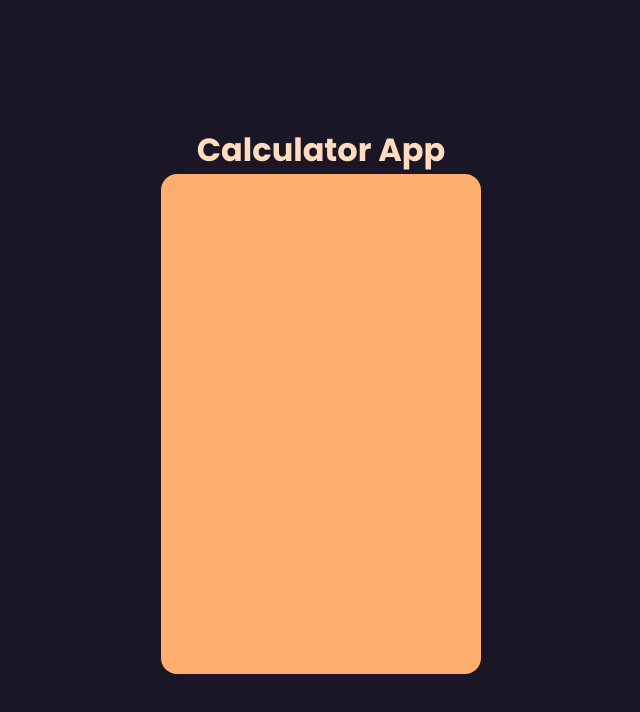
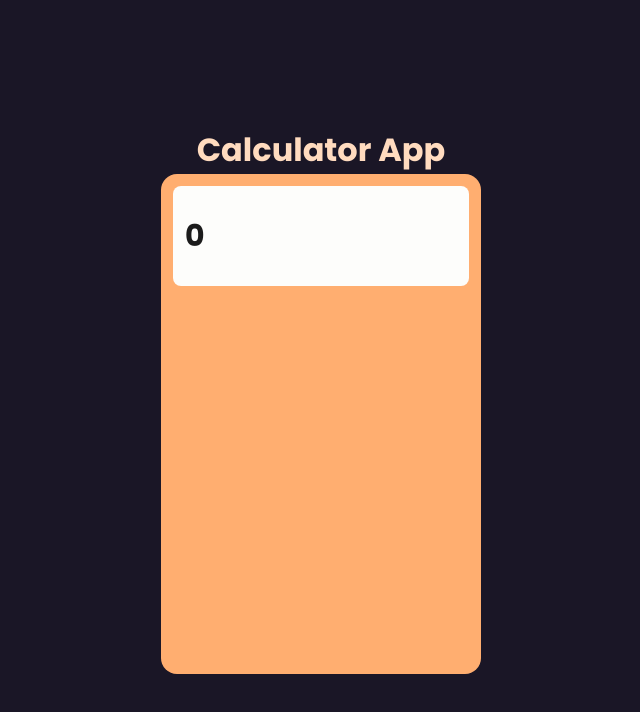
Before and after one commit to Chatano/calculator, a React (Create React App) app: page / in a window 1280 px wide. Shown: the top 712 px of the page, without its empty margins (319-959 px from the left). Built offline with nearby package versions, Linux system fonts and the light colour scheme.

Commit message:
create display

```diff
--- a/src/components/Calculator.tsx
+++ b/src/components/Calculator.tsx
@@ -1,13 +1,14 @@
-import { Container } from "../styles/components/Calculator"
+import { useState } from "react"
+import { Container, Display } from "../styles/components/Calculator"
 
 export const Calculator: React.FC = () => {
+  const [currentResult, setCurrentResult] = useState(0)
+
   return (
     <Container>
-      {/* display */}
-      {/*
-            buttons
-        numbers || actions
-      */}
+      <Display>
+        <span>{currentResult}</span>
+      </Display>
     </Container>
   )
 }
--- a/src/styles/components/Calculator.ts
+++ b/src/styles/components/Calculator.ts
@@ -5,4 +5,21 @@ export const Container = styled.div`
   width: 320px;
   height: 500px;
   background-color: #ffae70;
+  padding: 12px;
 `;
+
+export const Display = styled.div`
+  background-color: #fdfdfb;
+  border-radius: 8px;
+  padding: 8px 12px;
+  height: 100px;
+  display: flex;
+  align-items: center;
+
+  span {
+    color: #1b1b1b;
+    font-weight: bold;
+    font-size: 30px;
+    line-height: 40px;
+  }
+`;
```
